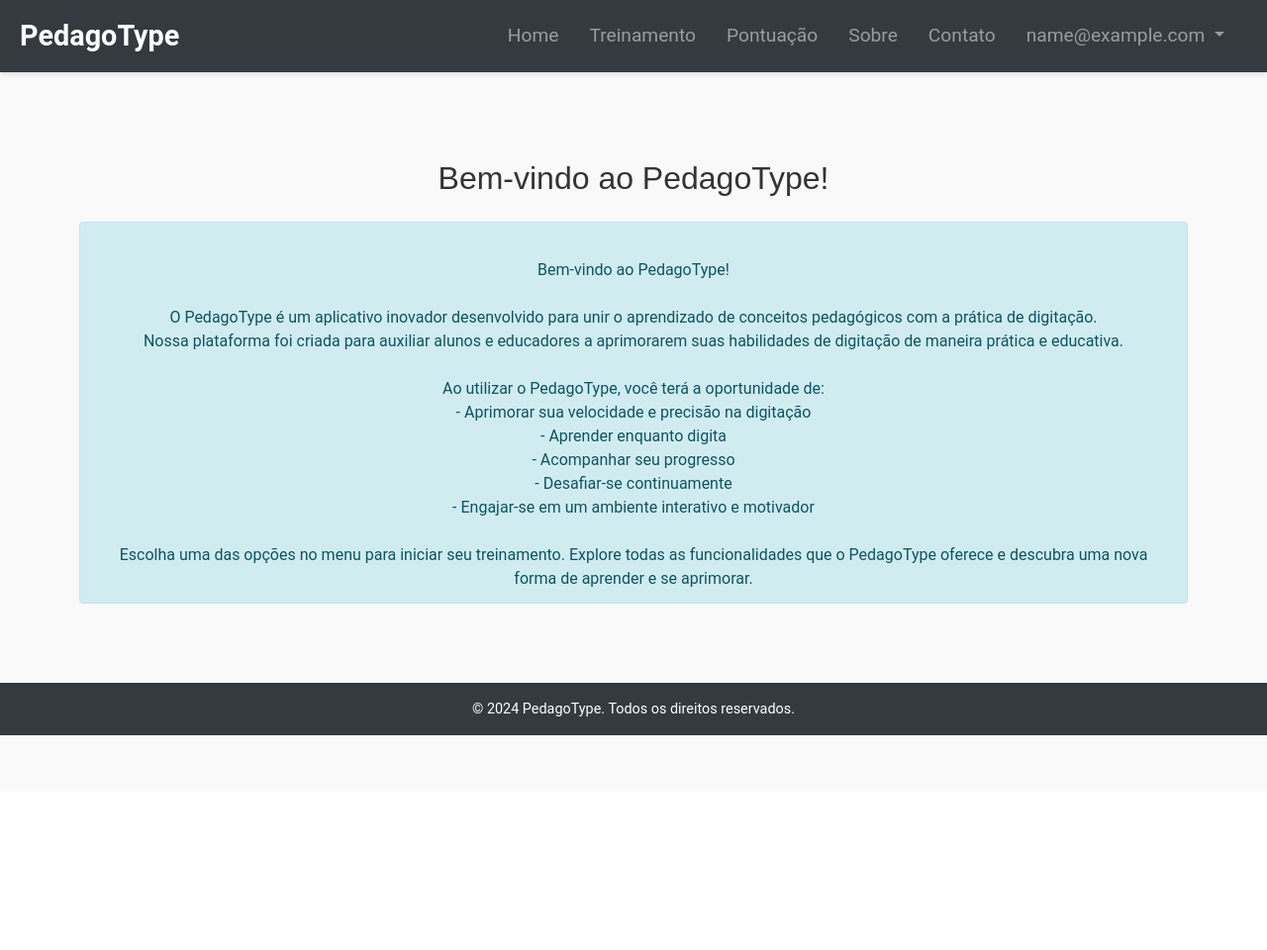
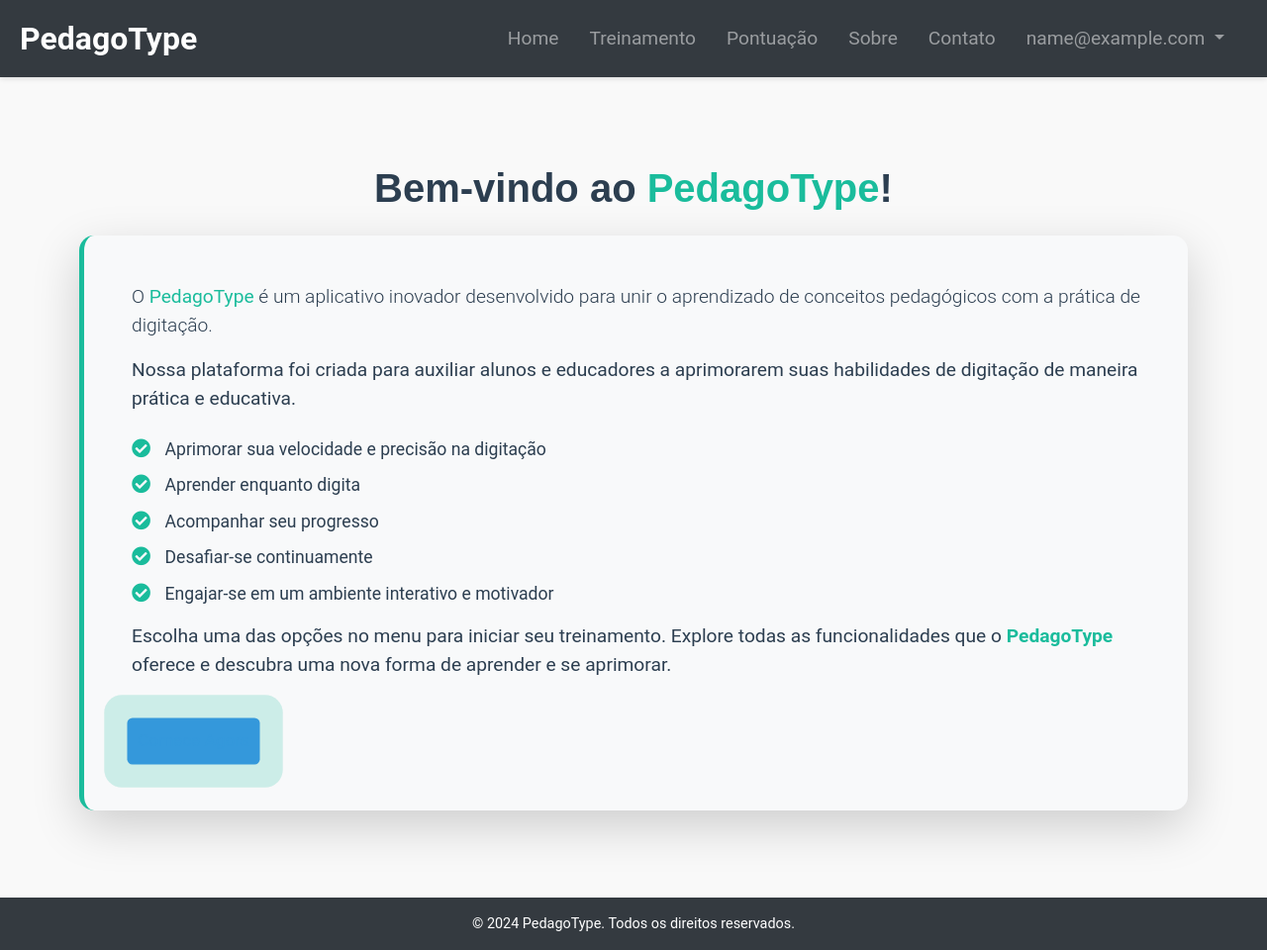
Before and after one commit to ragnarthur/pedagotype, a Flask app: page / in a window 1280 px wide. Shown: the whole page at 99% size. Before the commit the page ends 743 px from the top, so only its background shows below. Run offline with Flask 3, Linux system fonts and the light colour scheme; the visitor is signed in with stand-in values (Sample User, id 1); data that the repository does not hold is empty; some libraries are stand-ins or nearby versions.

Commit message:
commit estilização pagina index.hmtl - perfect

```diff
--- a/app/routes.py
+++ b/app/routes.py
@@ -7,32 +7,19 @@
 @main.route('/')
 @login_required
 def index():
-    welcome_message = """
-    Bem-vindo ao PedagoType!
+    return render_template('index.html')
 
-    O PedagoType é um aplicativo inovador desenvolvido para unir o aprendizado de conceitos pedagógicos com a prática de digitação.
-    Nossa plataforma foi criada para auxiliar alunos e educadores a aprimorarem suas habilidades de digitação de maneira prática e educativa.
-
-    Ao utilizar o PedagoType, você terá a oportunidade de:
-    - Aprimorar sua velocidade e precisão na digitação
-    - Aprender enquanto digita
-    - Acompanhar seu progresso
-    - Desafiar-se continuamente
-    - Engajar-se em um ambiente interativo e motivador
-
-    Escolha uma das opções no menu para iniciar seu treinamento. Explore todas as funcionalidades que o PedagoType oferece e descubra uma nova forma de aprender e se aprimorar.
-    """
-    return render_template('index.html', welcome_message=welcome_message)
-
-# Rota para o treinamento (apenas para usuários logados)
+# Rota de Treinamento (treinamento.html)
 @main.route('/treinamento')
 @login_required
 def treinamento():
     db = current_app.config['db']
     user = session.get('user')
+
+    # Verifica se o usuário tem um last_text_id salvo no banco de dados
     user_data = db.users.find_one({'email': user})
+    last_text_id = user_data.get('last_text_id', 0)  # Se não houver, começa do texto 0
 
-    last_text_id = user_data.get('last_text_id', 0)  # Último texto salvo
     return render_template('treinamento.html', last_text_id=last_text_id)
 
 
--- a/app/static/css/styles.css
+++ b/app/static/css/styles.css
@@ -1,3 +1,134 @@
+/* ======================
+   Estilo da página inicial com efeitos especiais
+========================== */
+
+.animated-title {
+    font-weight: 700;
+    font-size: 2.5rem;
+    color: #2C3E50;
+    animation: slideInFromLeft 1.2s ease-out forwards;
+}
+
+.welcome-box {
+    background-color: #f8f9fa;
+    border-radius: 15px;
+    border-left: 5px solid #1ABC9C;
+    padding: 30px;
+    text-align: left;
+    transition: background-color 0.3s ease, box-shadow 0.3s ease;
+    opacity: 0;
+    transform: translateY(20px);
+    animation: fadeInUp 0.8s forwards;
+}
+
+.welcome-box:hover {
+    background-color: #e9ecef;
+    box-shadow: 0 10px 20px rgba(0, 0, 0, 0.1);
+}
+
+.welcome-box p {
+    font-size: 1.2rem;
+    color: #2C3E50;
+    transition: color 0.3s ease;
+}
+
+.welcome-box:hover p {
+    color: #1ABC9C;
+}
+
+.welcome-box .feature-list {
+    list-style-type: none;
+    padding-left: 0;
+}
+
+.welcome-box .feature-list li {
+    font-size: 1.1rem;
+    margin-bottom: 10px;
+    color: #2C3E50;
+    transition: transform 0.3s ease;
+}
+
+.welcome-box .feature-list li i {
+    color: #1ABC9C;
+    margin-right: 10px;
+    font-size: 1.2rem;
+}
+
+.welcome-box .feature-list li:hover {
+    transform: scale(1.05);
+}
+
+.welcome-box strong {
+    color: #1ABC9C;
+}
+
+/* Efeito de botão com pulso */
+.pulse-button {
+    background-color: #1ABC9C;
+    color: white;
+    border: none;
+    padding: 15px 30px;
+    border-radius: 10px;
+    font-size: 1.2rem;
+    animation: pulse 2s infinite;
+}
+
+.pulse-button:hover {
+    background-color: #16A085;
+}
+
+@keyframes pulse {
+    0% {
+        transform: scale(1);
+        box-shadow: 0 0 0 0 rgba(26, 188, 156, 0.7);
+    }
+    70% {
+        transform: scale(1.1);
+        box-shadow: 0 0 0 30px rgba(26, 188, 156, 0);
+    }
+    100% {
+        transform: scale(1);
+        box-shadow: 0 0 0 0 rgba(26, 188, 156, 0);
+    }
+}
+
+/* Animações para fade e slide */
+@keyframes fadeInUp {
+    from {
+        opacity: 0;
+        transform: translateY(20px);
+    }
+    to {
+        opacity: 1;
+        transform: translateY(0);
+    }
+}
+
+@keyframes slideInFromLeft {
+    from {
+        opacity: 0;
+        transform: translateX(-100%);
+    }
+    to {
+        opacity: 1;
+        transform: translateX(0);
+    }
+}
+
+/* Fade-in para elementos */
+.fade-in {
+    opacity: 0;
+    animation: fadeIn 0.8s forwards;
+}
+
+.fade-in.delay-1 {
+    animation-delay: 0.3s;
+}
+
+.fade
+
+
+
 /* ======================
    Estilização para Modais
 ========================== */
@@ -62,25 +193,45 @@
     background-color: #2C3E50;
     padding: 10px 20px;
     box-shadow: 0 2px 5px rgba(0, 0, 0, 0.1);
+    position: sticky;
+    top: 0;
+    z-index: 999; /* Garante que a navbar fique no topo */
 }
 
 .navbar-brand {
-    font-size: 1.8rem;
+    font-size: 2rem; /* Aumentado o tamanho da marca */
     font-weight: 700;
     color: #ECF0F1;
+    transition: color 0.3s ease;
+}
+
+.navbar-brand:hover {
+    color: #1ABC9C; /* Adiciona uma cor de destaque ao passar o mouse */
 }
 
 .navbar-nav .nav-link {
     color: #ECF0F1;
     font-size: 1.2rem;
     margin-right: 15px;
-    transition: background-color 0.3s ease, color 0.3s ease;
+    transition: background-color 0.3s ease, color 0.3s ease, transform 0.3s ease;
+    padding: 10px 15px; /* Melhor espaçamento ao redor do link */
+    border-radius: 5px;
 }
 
 .navbar-nav .nav-link:hover {
     background-color: #1ABC9C;
     color: white;
     border-radius: 5px;
+    transform: scale(1.05); /* Pequeno zoom ao passar o mouse */
+}
+
+.navbar-nav .nav-link.active {
+    background-color: #1ABC9C;
+    color: #fff !important;
+    font-weight: bold;
+    border-radius: 5px;
+    padding: 10px 15px;
+    transition: background-color 0.3s ease, color 0.3s ease;
 }
 
 .navbar-toggler {
@@ -90,6 +241,21 @@
 .navbar-toggler-icon {
     color: #ECF0F1;
 }
+
+.navbar-collapse {
+    justify-content: flex-end;
+}
+
+@media (max-width: 768px) {
+    .navbar-nav {
+        text-align: center;
+    }
+
+    .navbar-nav .nav-link {
+        margin: 5px 0;
+    }
+}
+
 
 /* ======================
    Estilo de Formulários e Botões
--- a/app/templates/index.html
+++ b/app/templates/index.html
@@ -3,10 +3,20 @@
 {% block title %}Bem-vindo - PedagoType{% endblock %}
 
 {% block content %}
-<div class="container">
-    <h2 class="text-center my-4">Bem-vindo ao PedagoType!</h2>
-    <div class="alert alert-info text-center">
-        {{ welcome_message | nl2br | safe }}
+<div class="container text-center">
+    <h2 class="my-4 animated-title">Bem-vindo ao <span style="color: #1ABC9C;">PedagoType</span>!</h2>
+    <div class="welcome-box shadow-lg p-5 mb-4">
+        <p class="lead fade-in">O <strong>PedagoType</strong> é um aplicativo inovador desenvolvido para unir o aprendizado de conceitos pedagógicos com a prática de digitação.</p>
+        <p class="mb-4 fade-in delay-1">Nossa plataforma foi criada para auxiliar alunos e educadores a aprimorarem suas habilidades de digitação de maneira prática e educativa.</p>
+        <ul class="text-left feature-list fade-in delay-2">
+            <li><i class="fas fa-check-circle"></i> Aprimorar sua velocidade e precisão na digitação</li>
+            <li><i class="fas fa-check-circle"></i> Aprender enquanto digita</li>
+            <li><i class="fas fa-check-circle"></i> Acompanhar seu progresso</li>
+            <li><i class="fas fa-check-circle"></i> Desafiar-se continuamente</li>
+            <li><i class="fas fa-check-circle"></i> Engajar-se em um ambiente interativo e motivador</li>
+        </ul>
+        <p class="fade-in delay-3">Escolha uma das opções no menu para iniciar seu treinamento. Explore todas as funcionalidades que o <strong>PedagoType</strong> oferece e descubra uma nova forma de aprender e se aprimorar.</p>
+        <a href="{{ url_for('main.treinamento') }}" class="btn btn-primary btn-lg pulse-button mt-4">Comece Agora</a>
     </div>
 </div>
 {% endblock %}
```
